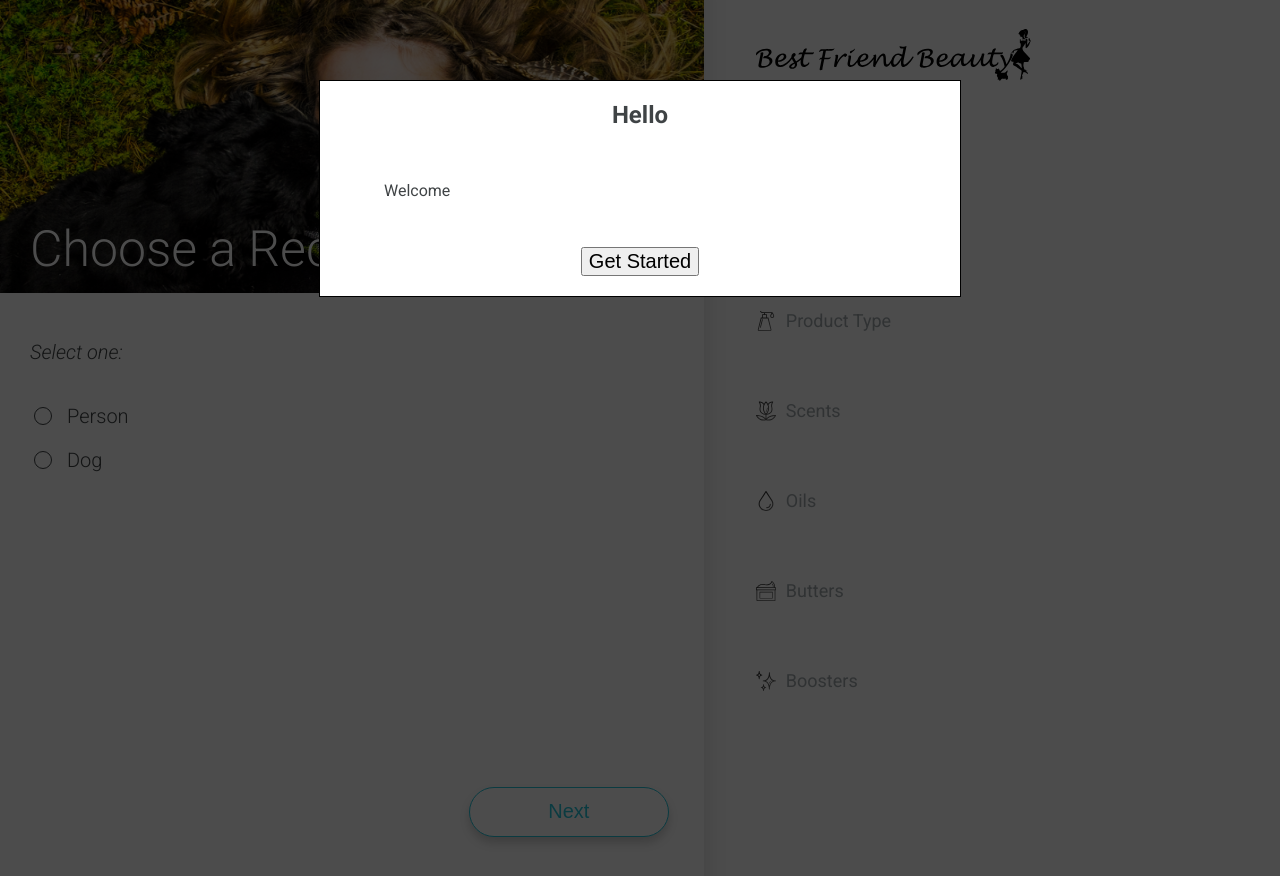
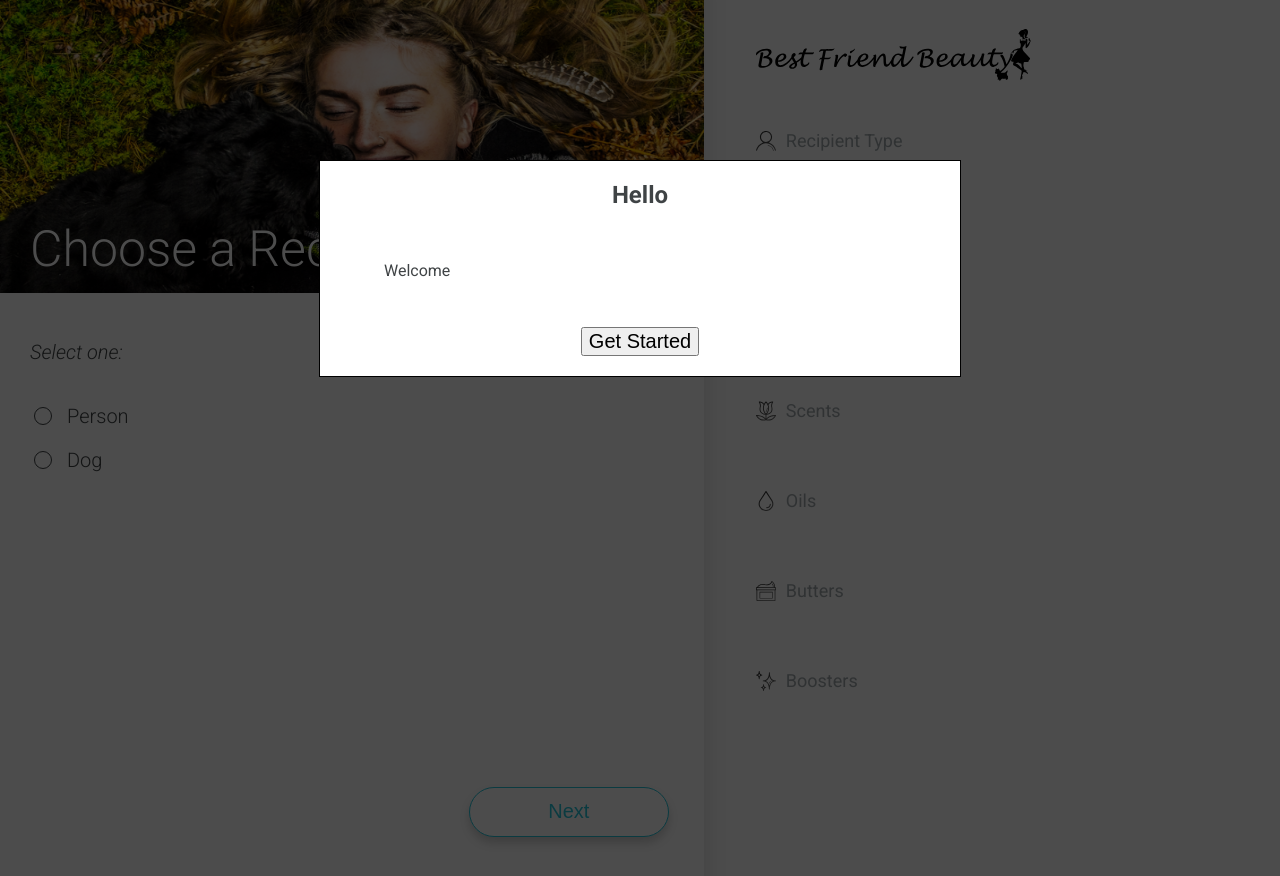
Before and after one commit to chrisfoster22/BFB-2, a React (Create React App) app: page / in a window 1280 px wide. Shown: the top 876 px of the page. Built offline with nearby package versions, Linux system fonts and the light colour scheme; what shopify-buy would draw is missing.

Commit message:
Fix click on option detail.

```diff
--- a/src/components/App.css
+++ b/src/components/App.css
@@ -79,7 +79,7 @@
 .modal {
     position: relative;
     width: 50%;
-    margin: 10vh auto;
+    margin: 20vh auto;
     background-color: white;
     border: 1px solid black;
 }
@@ -121,6 +121,7 @@
     .modal {
       width: 100%;
       height: 100vh;
+      margin: 0;
     }
 }
 
--- a/src/components/Option.js
+++ b/src/components/Option.js
@@ -20,7 +20,8 @@ export default class Option extends Component {
         )
     }
 
-    optionDetail() {
+    optionDetail(e) {
+      e.stopPropagation();
       let text = this.props.option.name || this.props.option;
       this.props.toggleModal(text)
     }
@@ -64,6 +65,8 @@ const styles = {
   },
   detailBtn: {
       display: "inline-block",
+      position: "relative",
+      zIndex: 3,
       height: "10px",
       width: "10px",
       border: "1px solid black",
```
